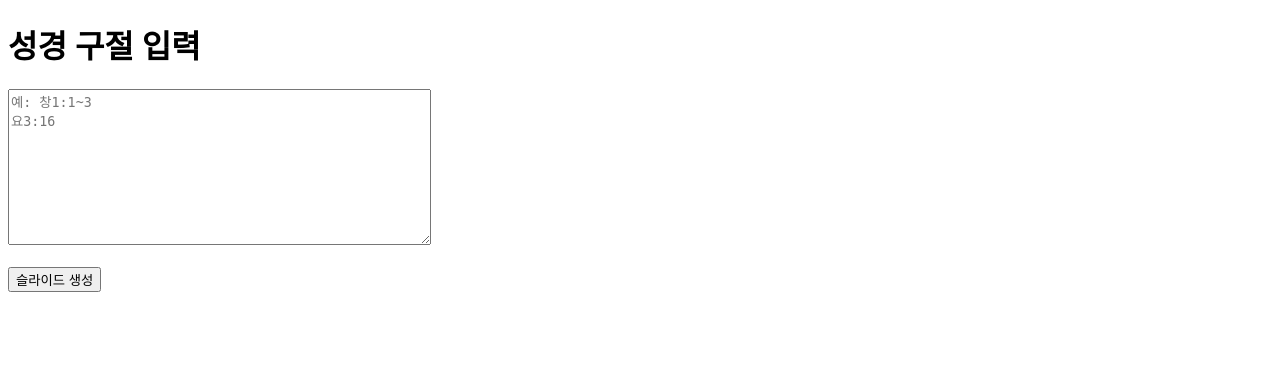
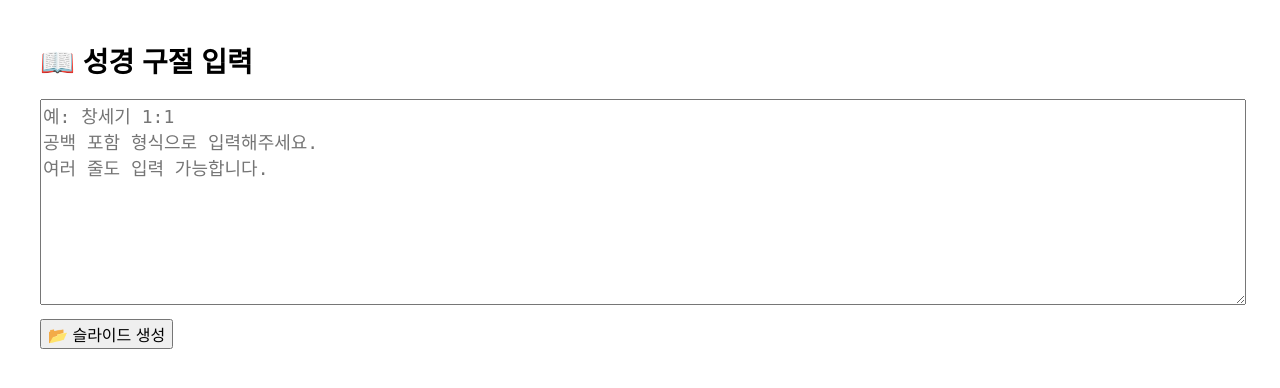
Before and after one commit to plusk-plusk/bible-slide-app, a Flask app: page /upload in a window 1280 px wide. Shown: the top 388 px of the page. Run offline with Flask 3, Linux system fonts and the light colour scheme.

Commit message:
Enhance placeholder guidance in input form

```diff
--- a/templates/index.html
+++ b/templates/index.html
@@ -1,14 +1,32 @@
 <!DOCTYPE html>
-<html>
+<html lang="ko">
 <head>
     <meta charset="UTF-8">
     <title>성경 슬라이드 생성기</title>
+    <style>
+        body {
+            font-family: 'Noto Sans KR', sans-serif;
+            margin: 40px;
+        }
+        h1 {
+            font-size: 28px;
+        }
+        textarea {
+            width: 100%;
+            height: 200px;
+            font-size: 18px;
+        }
+        button {
+            font-size: 16px;
+            margin-top: 10px;
+        }
+    </style>
 </head>
 <body>
-    <h1>성경 구절 입력</h1>
+    <h1>📖 성경 구절 입력</h1>
     <form action="/generate" method="post">
-        <textarea name="bible_refs" rows="10" cols="50" placeholder="예: 창1:1~3&#10;요3:16"></textarea><br><br>
-        <button type="submit">슬라이드 생성</button>
+        <textarea name="verses" placeholder="예: 창세기 1:1&#10;공백 포함 형식으로 입력해주세요.&#10;여러 줄도 입력 가능합니다."></textarea><br>
+        <button type="submit">📂 슬라이드 생성</button>
     </form>
 </body>
 </html>
```
